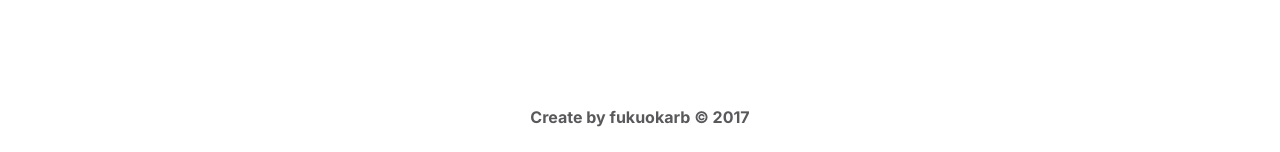
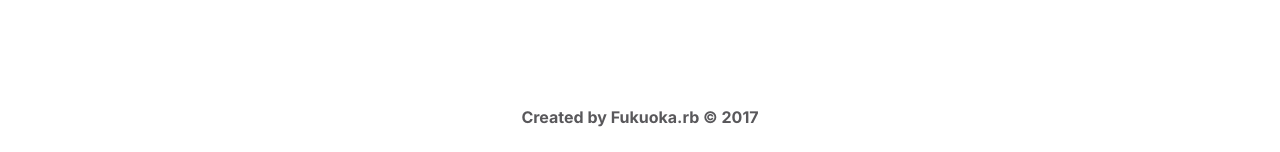
Before and after one commit to fukuokarb/fukuokark02, a Jekyll site: the page built from _posts/2016-11-25-welcome-to-jekyll0.markdown, in a window 1280 px wide. Shown: the part 745-897 px from the top of the page. Built offline with Jekyll 4.4.1, drawn with Linux system fonts in a browser that asks for light colours; nearby versions of some CDN libraries.

Commit message:
Fix some words

```diff
--- a/_includes/footer.html
+++ b/_includes/footer.html
@@ -1,3 +1,3 @@
 <footer class="footer">
-    <section class="footer__copyright">Create by fukuokarb</a> &copy; 2017</section>
+    <section class="footer__copyright">Created by Fukuoka.rb</a> &copy; 2017</section>
 </footer>
--- a/index.html
+++ b/index.html
@@ -20,7 +20,7 @@ layout: default
     <h1 class="default-section__headline">Tickets</h1>
     <h2 class="default-section__title">Coming Soon</h2>
     <p class="default-section__body">
-      2017年11月 公開予定<br>
+      2017年8月 公開予定<br>
       <a href="https://growth-next.com/" target="_blank">大名小学校跡地 FUKUOKA growth next</a>
     </p>
   </div>
```
